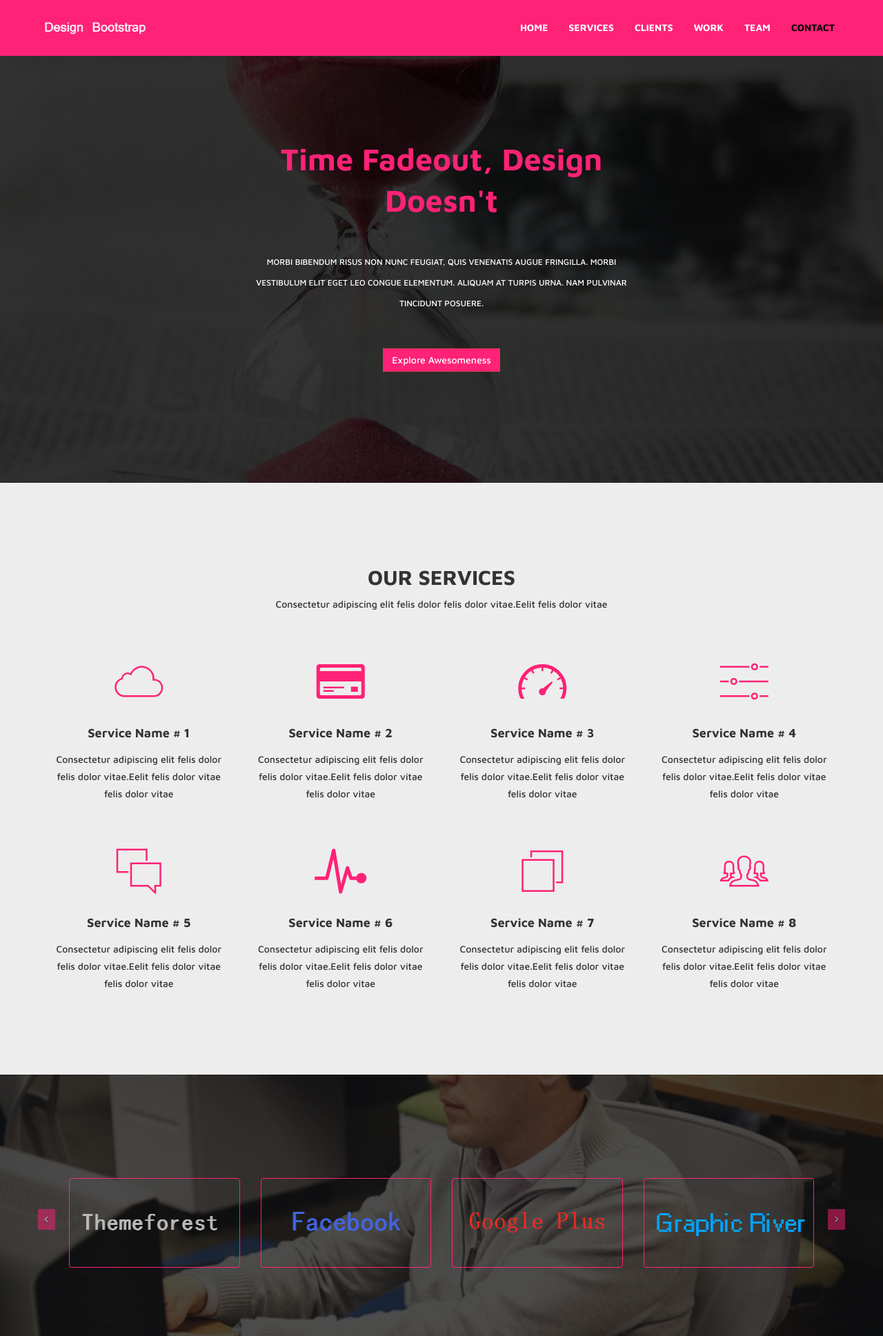
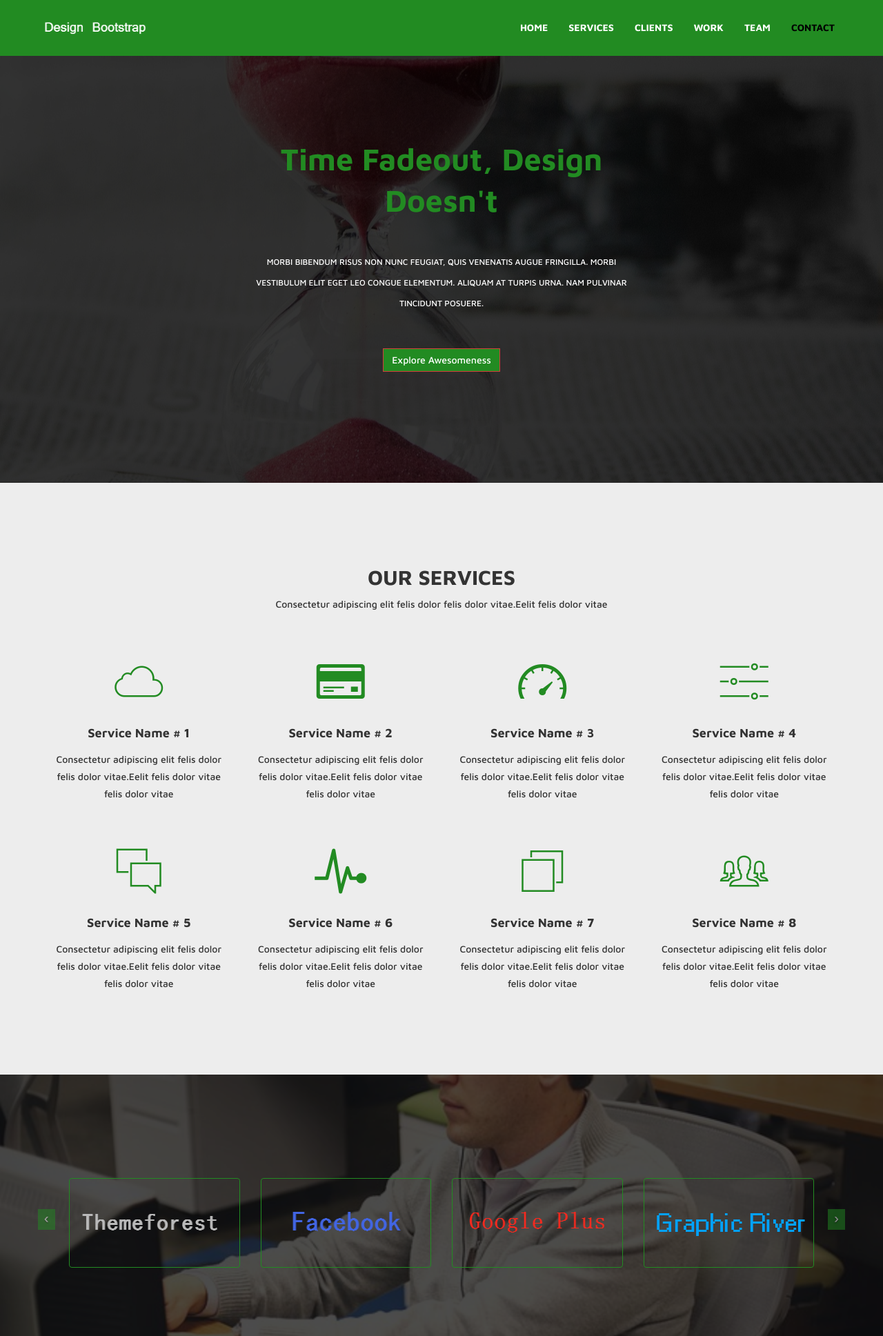
Before and after one commit to francois-stjacques/francois-stjacques, a PHP site: page / in a window 1280 px wide. Shown: the top 1937 px of the page at 69% size. Run offline with PHP 8.4, Linux system fonts and the light colour scheme; some web fonts are replaced.

Commit message:
Changement de couleur du thème
Le thème passe du rose au vert

```diff
--- a/assets/css/style.css
+++ b/assets/css/style.css
@@ -40,11 +40,11 @@ section {
 }
 
 .set-bk-clr {
-    background-color: #FF2276;
+    background-color: #228B22;
 }
 
 .clr-set {
-    color: #FF2276;
+    color: #228B22;
 }
 
 .f-big {
@@ -93,7 +93,7 @@ padding:0px;
     }
 
 .navbar-default {
-    background-color: #FF2276;
+    background-color: #228B22;
     border-color: transparent;
 }
 /* ADDED PADDING IN NAVBAR */
@@ -144,7 +144,7 @@ padding:0px;
         font-weight: 900;
         padding-top: 180px;
         padding-bottom: 35px;
-        color: #FF2276;
+        color: #228B22;
     }
 
 
@@ -165,7 +165,7 @@ padding:0px;
     #services i {
         font-size: 80px;
         padding: 30px;
-        color: #FF2276;
+        color: #228B22;
     }
 
     #services h4 {
@@ -200,14 +200,14 @@ padding:0px;
 }
 
     .clients-carousel .thumbnail {
-        border: 1px solid #FF2276;
+        border: 1px solid #228B22;
     }
 
     .clients-carousel .carousel-control.left {
         height: 30px;
         width: 25px;
         margin-top: 45px;
-        background: #FF2276;
+        background: #228B22;
         left: -15px;
     }
 
@@ -215,7 +215,7 @@ padding:0px;
         height: 30px;
         width: 25px;
         margin-top: 45px;
-        background: #FF2276;
+        background: #228B22;
         right: -15px;
     }
 
@@ -234,8 +234,8 @@ padding:0px;
 
 /* FOR CHANGING COLOR OF ACTIVE CATEGORY */
 .caegories a.active {
-    background-color: #FF2276;
-    border: 2px solid #FF2276;
+    background-color: #228B22;
+    border: 2px solid #228B22;
 }
 
 /* FOR TRANSITION BEAUTIFULLY */
@@ -246,7 +246,7 @@ padding:0px;
 }
 
 #works .work-wrapper {
-    border: 2px solid #FF2276;
+    border: 2px solid #228B22;
     padding: 2px;
     margin: 5px 5px 10px 5px;
 }
@@ -293,7 +293,7 @@ padding:0px;
     margin-right: 40px;
     max-height: 150px;
     margin-bottom: 20px;
-    border: 2px solid #FF2276;
+    border: 2px solid #228B22;
 }
 
     .media img:hover {
```
Also changed, not shown: index.html (+0 -70 lines).
